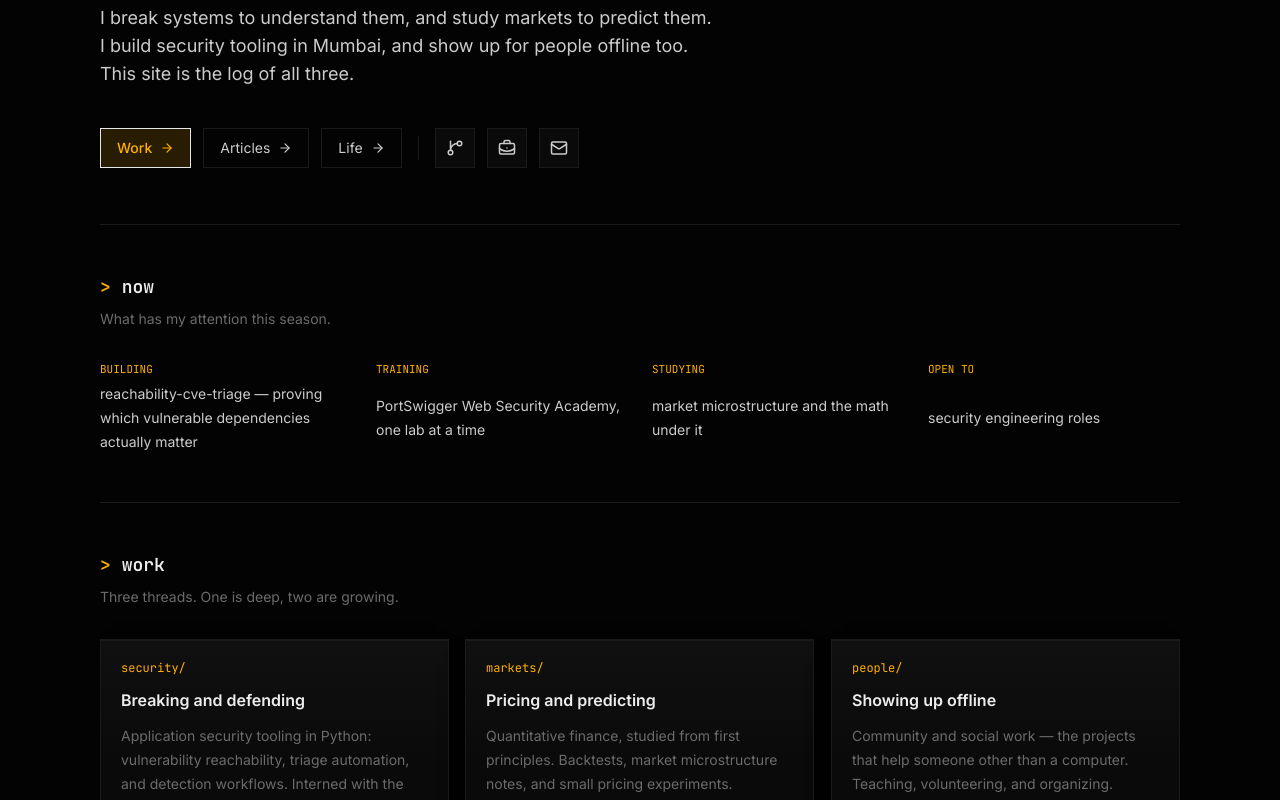
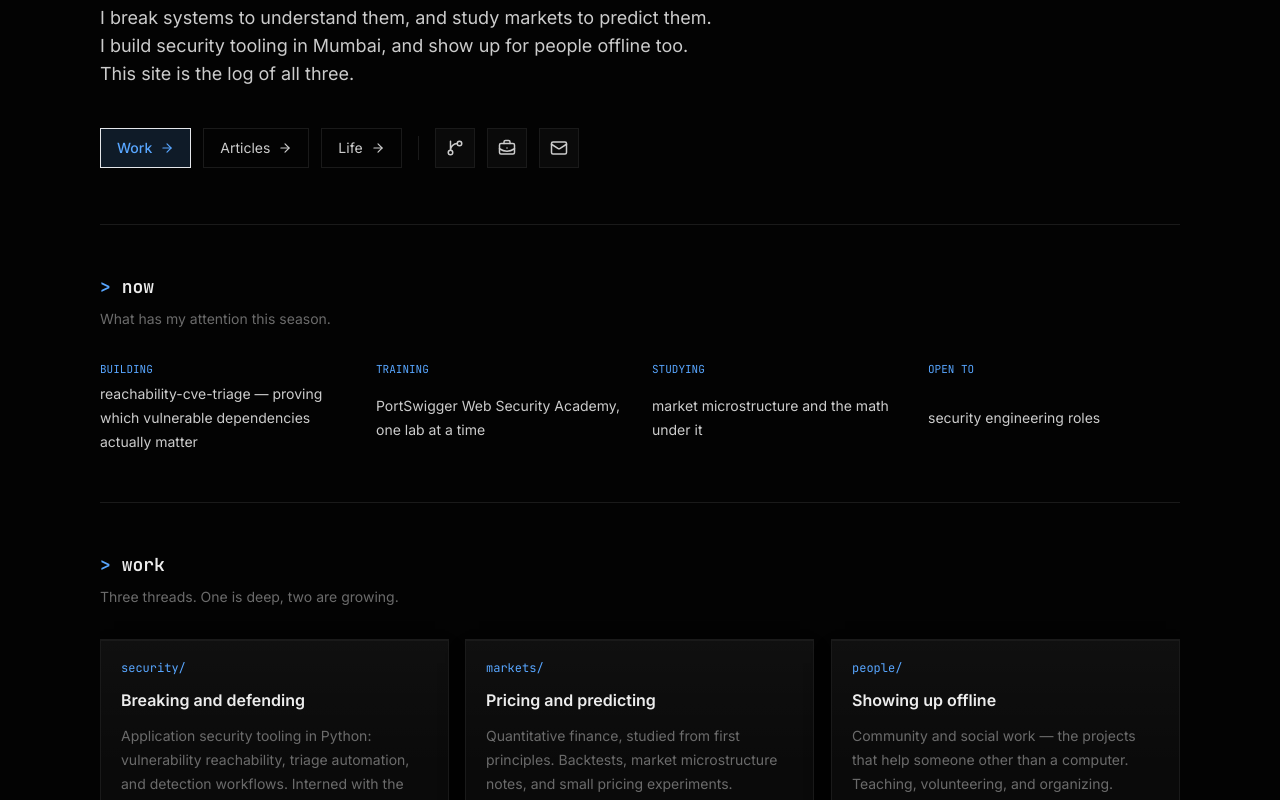
Before and after one commit to devalkotak/devalkotak.github.io, a Next.js app: page / in a window 1280 px wide. Shown: the part 340-1140 px from the top of the page. Built offline with nearby package versions, Linux system fonts and the light colour scheme.

Commit message:
Switch accent from amber to electric blue (#58a6ff)

```diff
--- a/app/globals.css
+++ b/app/globals.css
@@ -11,9 +11,9 @@
   --color-body: #cccccc;
   --color-muted: #6b6b6b;
   --color-faint: #333333;
-  --color-accent: #ffb000;
+  --color-accent: #58a6ff;
   --color-code: #060606;
-  --color-accent-muted: rgba(255, 176, 0, 0.15);
+  --color-accent-muted: rgba(88, 166, 255, 0.15);
   --ease-smooth: cubic-bezier(0.22, 1, 0.36, 1);
 }
 
@@ -31,8 +31,8 @@ body {
   min-height: 100vh;
   color: var(--color-body);
   background:
-    radial-gradient(1100px 480px at 50% -120px, rgba(255, 176, 0, 0.045), transparent 70%),
-    radial-gradient(900px 900px at 85% 110%, rgba(255, 176, 0, 0.015), transparent 65%),
+    radial-gradient(1100px 480px at 50% -120px, rgba(88, 166, 255, 0.045), transparent 70%),
+    radial-gradient(900px 900px at 85% 110%, rgba(88, 166, 255, 0.015), transparent 65%),
     var(--color-background);
   font-family: var(--font-inter), system-ui, sans-serif;
 }
@@ -113,6 +113,6 @@ a {
       inset 0 1px 0 rgba(255, 255, 255, 0.07),
       0 2px 4px rgba(0, 0, 0, 0.7),
       0 20px 48px -18px rgba(0, 0, 0, 0.9),
-      0 0 32px -10px rgba(255, 176, 0, 0.16);
+      0 0 32px -10px rgba(88, 166, 255, 0.16);
   }
 }
--- a/components/CursorGlow.tsx
+++ b/components/CursorGlow.tsx
@@ -32,7 +32,7 @@ export default function CursorGlow() {
         x: springX,
         y: springY,
         background:
-          "radial-gradient(circle, rgba(255, 176, 0, 0.07), transparent 65%)",
+          "radial-gradient(circle, rgba(88, 166, 255, 0.07), transparent 65%)",
       }}
     />
   );
--- a/content/generated/projects.json
+++ b/content/generated/projects.json
@@ -1,6 +1,6 @@
 {
   "error": null,
-  "generatedAt": "2026-07-18T17:37:54Z",
+  "generatedAt": "2026-07-18T17:52:48Z",
   "projects": [
     {
       "description": "No description provided.",
--- a/content/generated/resources.json
+++ b/content/generated/resources.json
@@ -1,5 +1,5 @@
 {
   "error": null,
-  "generatedAt": "2026-07-18T17:37:54Z",
+  "generatedAt": "2026-07-18T17:52:48Z",
   "resources": []
 }
--- a/content/generated/writeups.json
+++ b/content/generated/writeups.json
@@ -1,6 +1,6 @@
 {
   "error": null,
-  "generatedAt": "2026-07-18T17:37:54Z",
+  "generatedAt": "2026-07-18T17:52:48Z",
   "warnings": [
     "used cached detail blocks for: bandit, sqli-2, authentication-vulnerabilties-notes, sqli-notes, https-portswigger-net-web-security-sql-injection-lab-retrieve-hidden-data"
   ],
```
